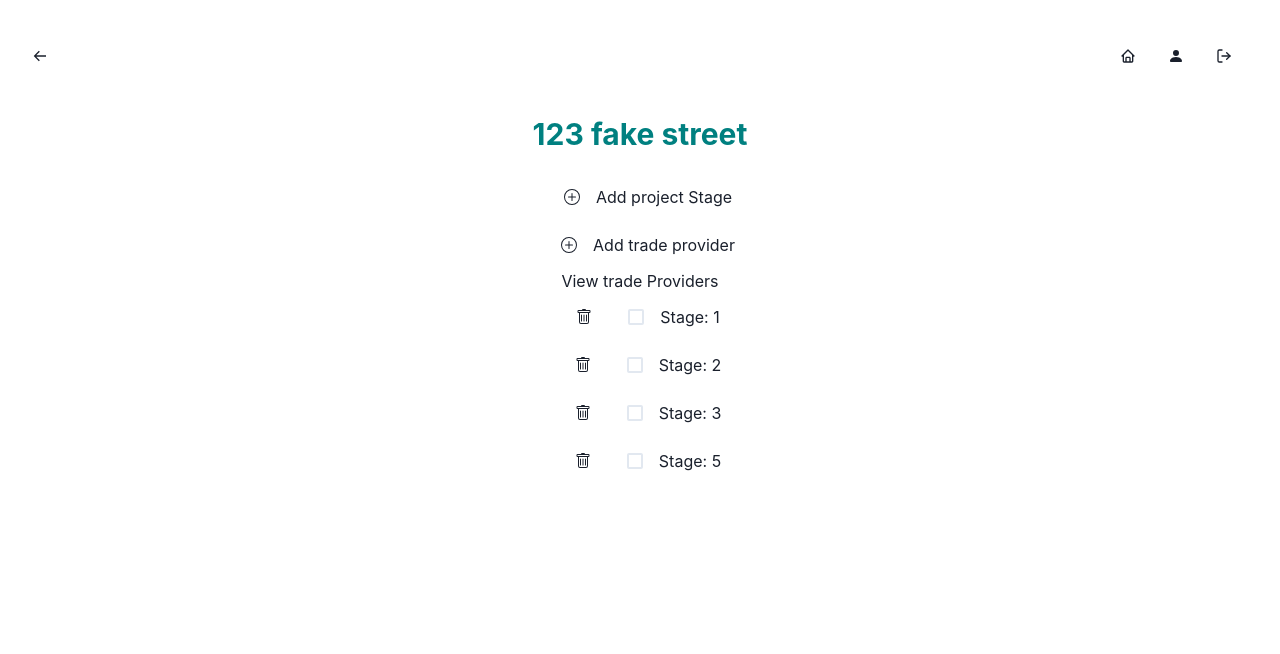
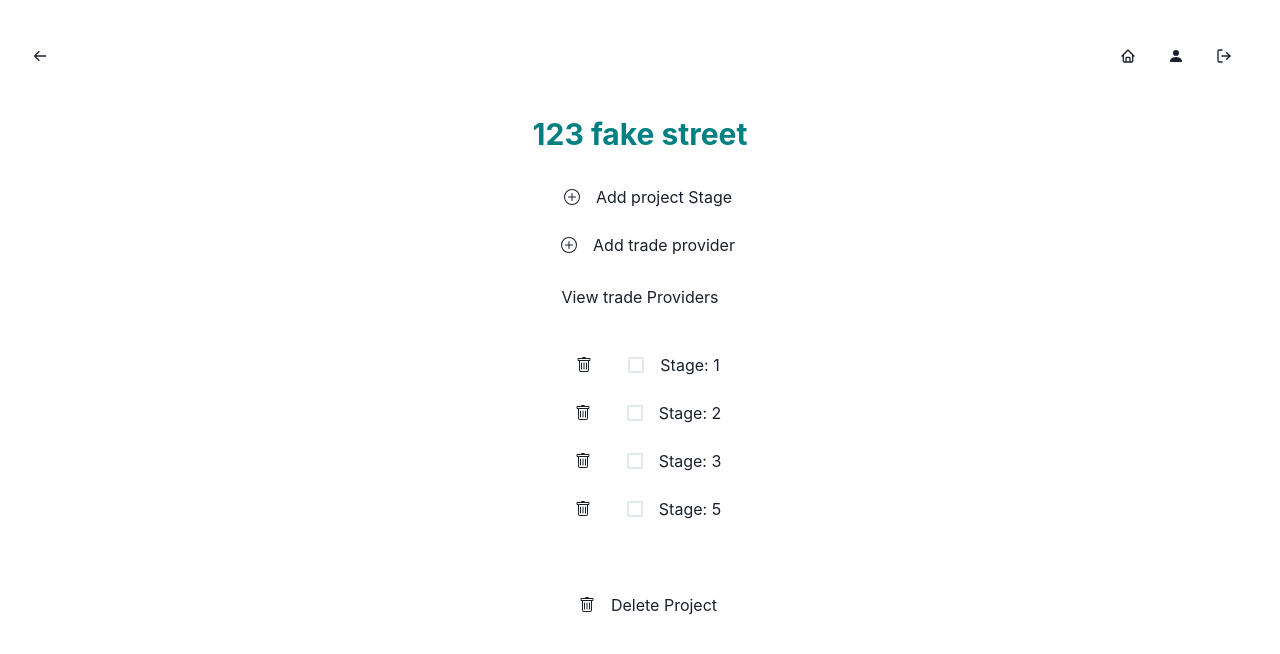
Before and after one commit to QuentinHS/full-stack-app-coder-academy, a React (Vite) app in the folder client/: page /stage in a window 1280 px wide. Shown: the top 654 px of the page. Built offline with nearby package versions, Linux system fonts and the light colour scheme.

Commit message:
Added a delete button to the bottom of stage page

```diff
--- a/client/src/components/Stage.jsx
+++ b/client/src/components/Stage.jsx
@@ -30,12 +30,10 @@ const Stage = () => {
                 <Icon m="1rem" as={BsPlusCircle} />
                 <Link to="/">  Add trade provider </Link>
             </Center >
-            <Center>
-
+            <Center m="1rem">
                 <Link to="/">  View trade Providers </Link>
             </Center >
-
-            <Center>
+            <Center mt="2rem">
                 <ul >
                     {currentProject.stage.map((stage, index) =>
                         <Center key={index}  >
@@ -52,6 +50,10 @@ const Stage = () => {
                     )}
                 </ul>
             </Center>
+            <Center mt="3rem">
+                <Icon m="1rem" as={BsTrash} />
+                <Link to="/">  Delete Project </Link>
+            </Center >
         </div>
     )
 }
```
